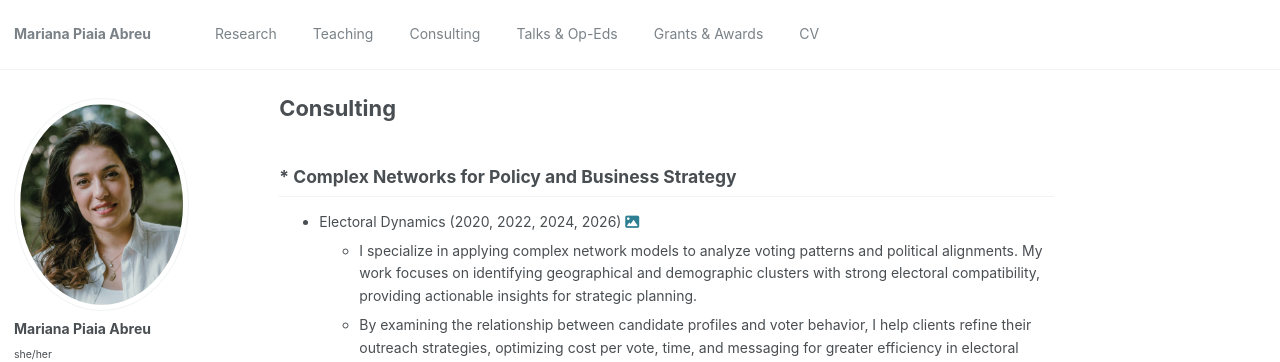
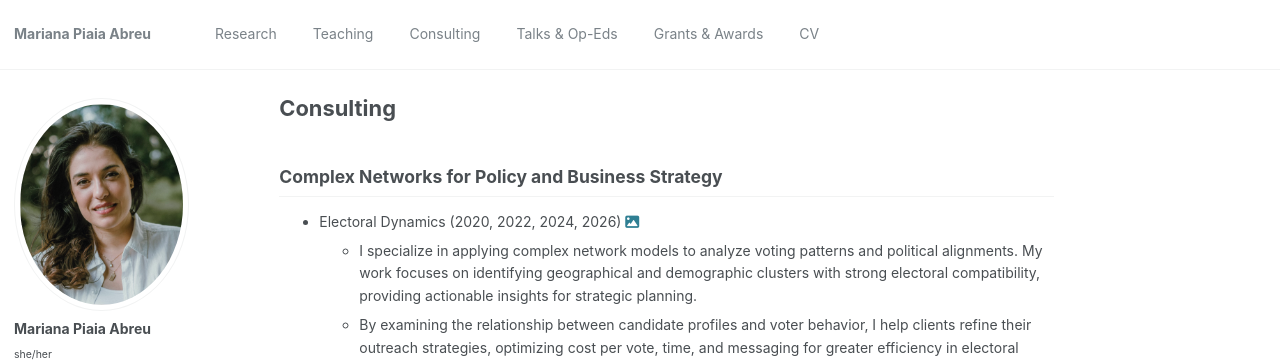
Before and after one commit to piaiaabreu/piaiaabreu.github.io, a Jekyll site: the page built from _pages/consulting.md, in a window 1280 px wide and 900 px high. Shown: the top 362 px of the window. Built offline with Jekyll 4.4.1, drawn with Linux system fonts in a browser that asks for light colours; a style sheet for code colours, icons or effects is not loaded.

```diff
--- a/_pages/consulting.md
+++ b/_pages/consulting.md
@@ -8,7 +8,7 @@ redirect_from:
 ---
 
 
-## * Complex Networks for Policy and Business Strategy
+## Complex Networks for Policy and Business Strategy
 
 * Electoral Dynamics (2020, 2022, 2024, 2026) <a href="/images/elections.jpg" target="_blank" title="View Image"><i class="fas fa-image"></i></a>
   * I specialize in applying complex network models to analyze voting patterns and political alignments. My work focuses on identifying geographical and demographic clusters with strong electoral compatibility, providing actionable insights for strategic planning.
```
